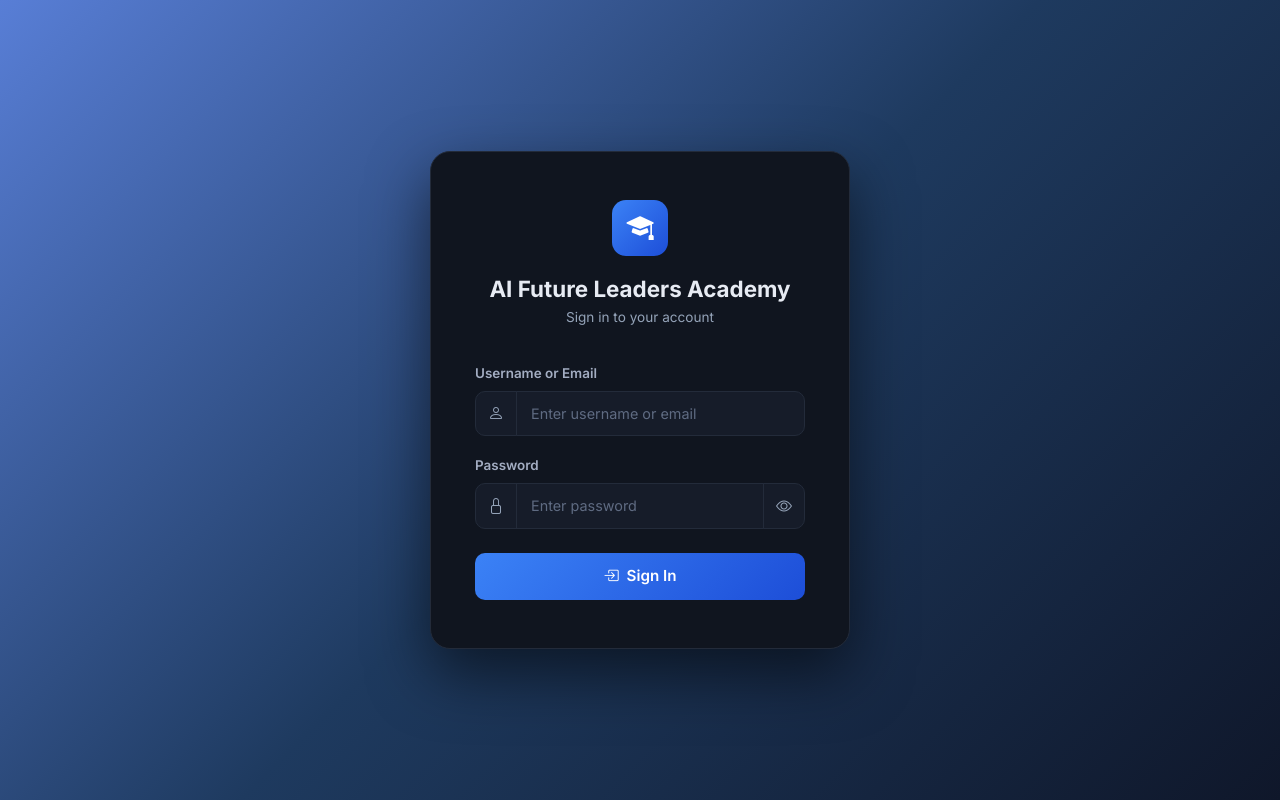
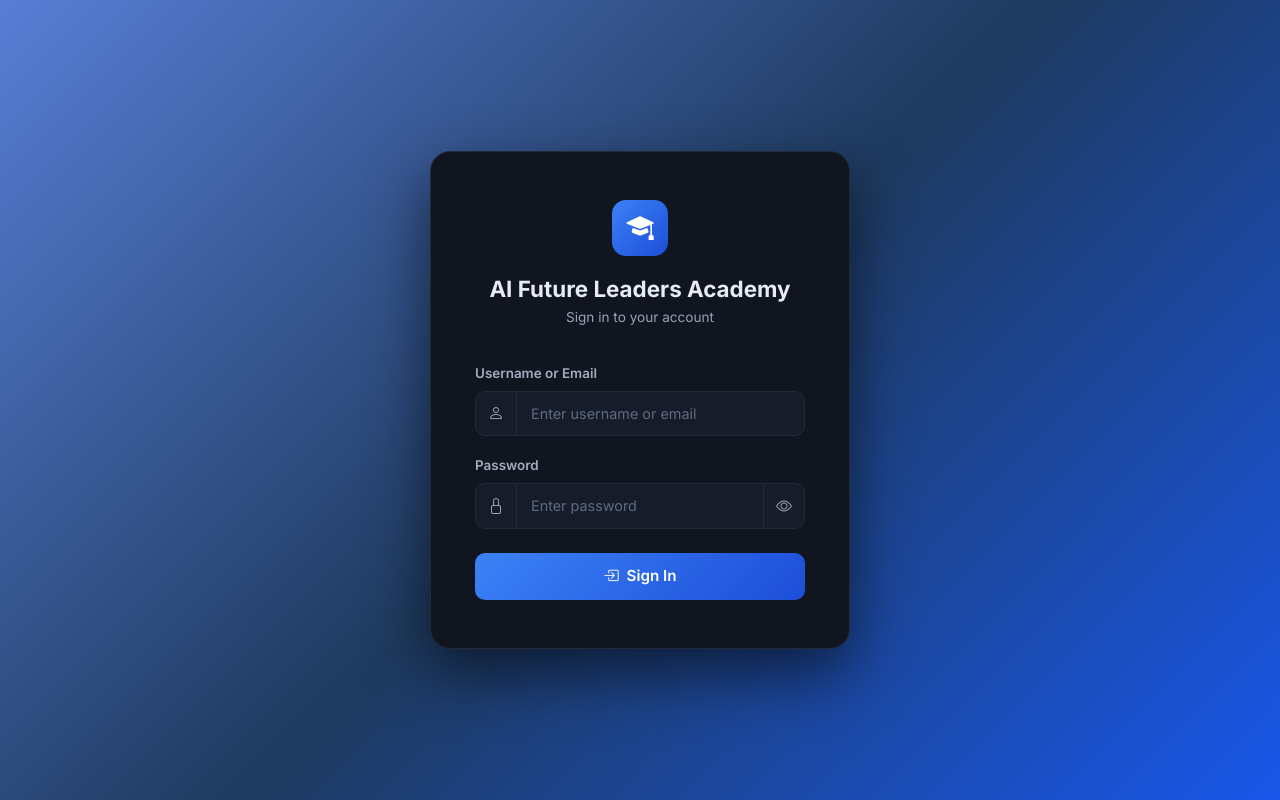
Before and after one commit to jawad50633-tech/rbms, a PHP site: page /login.php in a window 1280 px wide. Run offline with PHP 8.4, Linux system fonts and the light colour scheme.

Commit message:
Updated Login

```diff
--- a/login.php
+++ b/login.php
@@ -106,7 +106,7 @@ $csrfToken = csrfToken();
   <style>
     body {
       min-height: 100vh;
-      background: linear-gradient(135deg, #587ed6 0%, #1e3a5f 50%, #0f172a 100%);
+      background: linear-gradient(135deg, #587ed6 0%, #1e3a5f 50%, #1957ea 100%);
       display: flex;
       align-items: center;
       justify-content: center;
```
